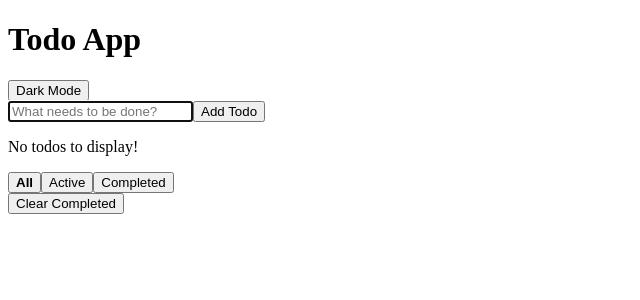
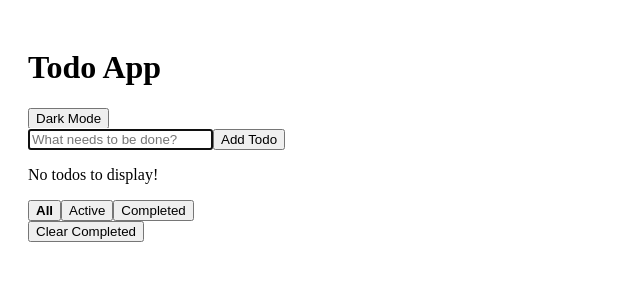
Before and after one commit to ShymeetriaJ/Context_API-implementation, a React (Vite) app in the folder api-implementation/: page / in a window 1280 px wide. Shown: the top 300 px of the page, without its empty margins (0-640 px from the left). Built offline with nearby package versions, Linux system fonts and the light colour scheme.

Commit message:
Added a local storage.

```diff
--- a/api-implementation/src/App.jsx
+++ b/api-implementation/src/App.jsx
@@ -12,7 +12,12 @@ function App() {
   const { theme } = useContext(ThemeContext);
 
   return (
-      <div>
+      <div style={{
+        backgroundColor: theme === 'light' ? '#ffffff' : '#1a1a1a',
+        color: theme === 'light' ? '#000000' : '#ffffff',
+        minHeight: '100vh',
+        padding: '20px'
+      }}>
       <h1>Todo App</h1>
 
       <ThemeToggleButton />
--- a/api-implementation/src/AppProviders.jsx
+++ b/api-implementation/src/AppProviders.jsx
@@ -1,4 +1,4 @@
-import React, { useState, useMemo } from "react";
+import React, { useState, useMemo, useEffect } from "react";
 import TodoContext from "./context/TodoContext";
 import FilterContext from './context/FilterContext';
 import ThemeContext from './context/ThemeContext'
@@ -6,8 +6,12 @@ import ThemeContext from './context/ThemeContext'
 // created AppProviders function
 export function AppProviders({children}) {
     // created state
-    const [todos, setTodos] = useState([]);
+    const [todos, setTodos] = useState(() => {
+        const savedTodos = localStorage.getItem('todos');
+        return savedTodos ? JSON.parse(savedTodos) : [];
+    });
     // created function for adding new todo
+
     const addTodo = (text) => {
         const newTodo = {
                 id: Date.now(),
```
